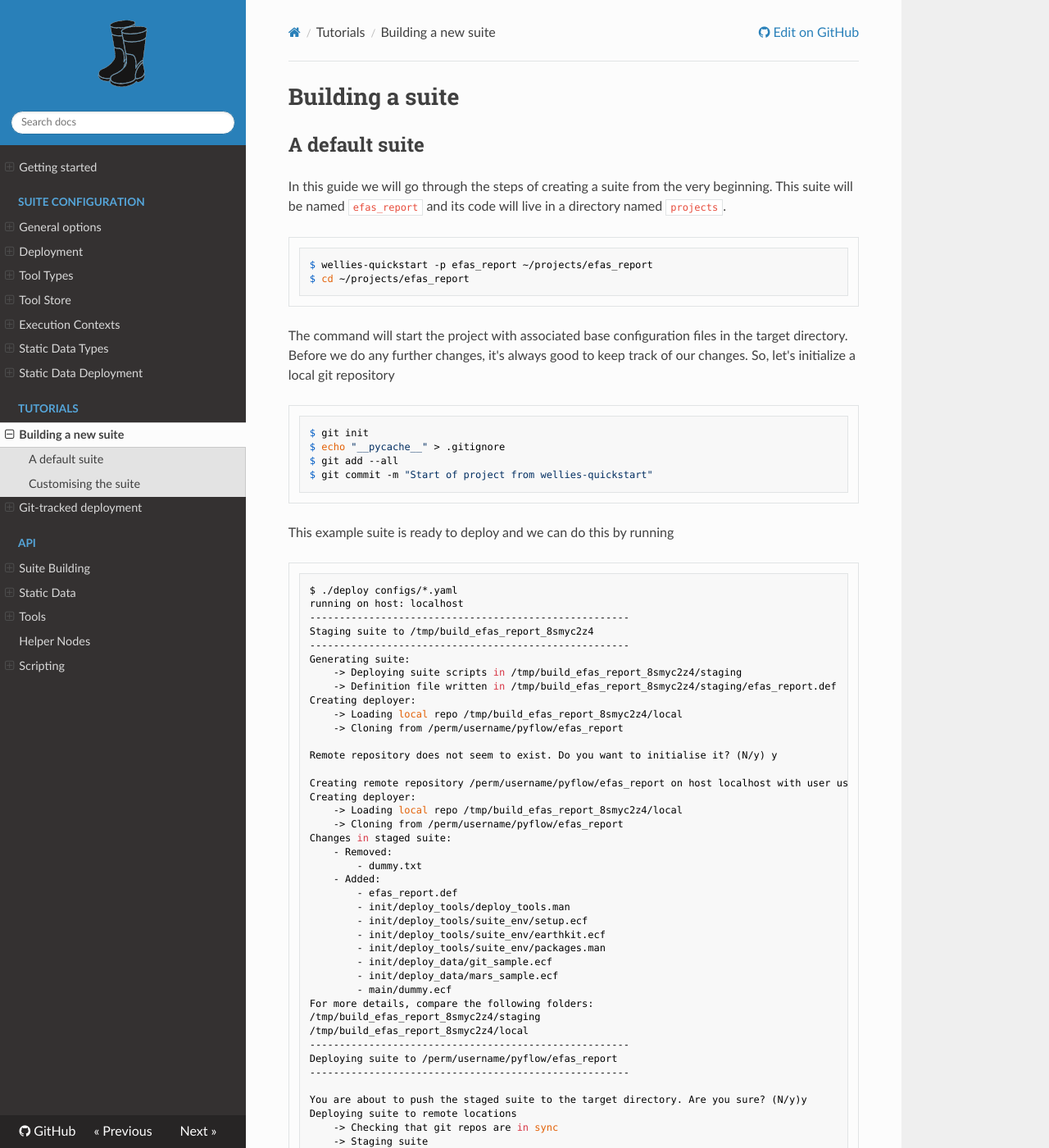
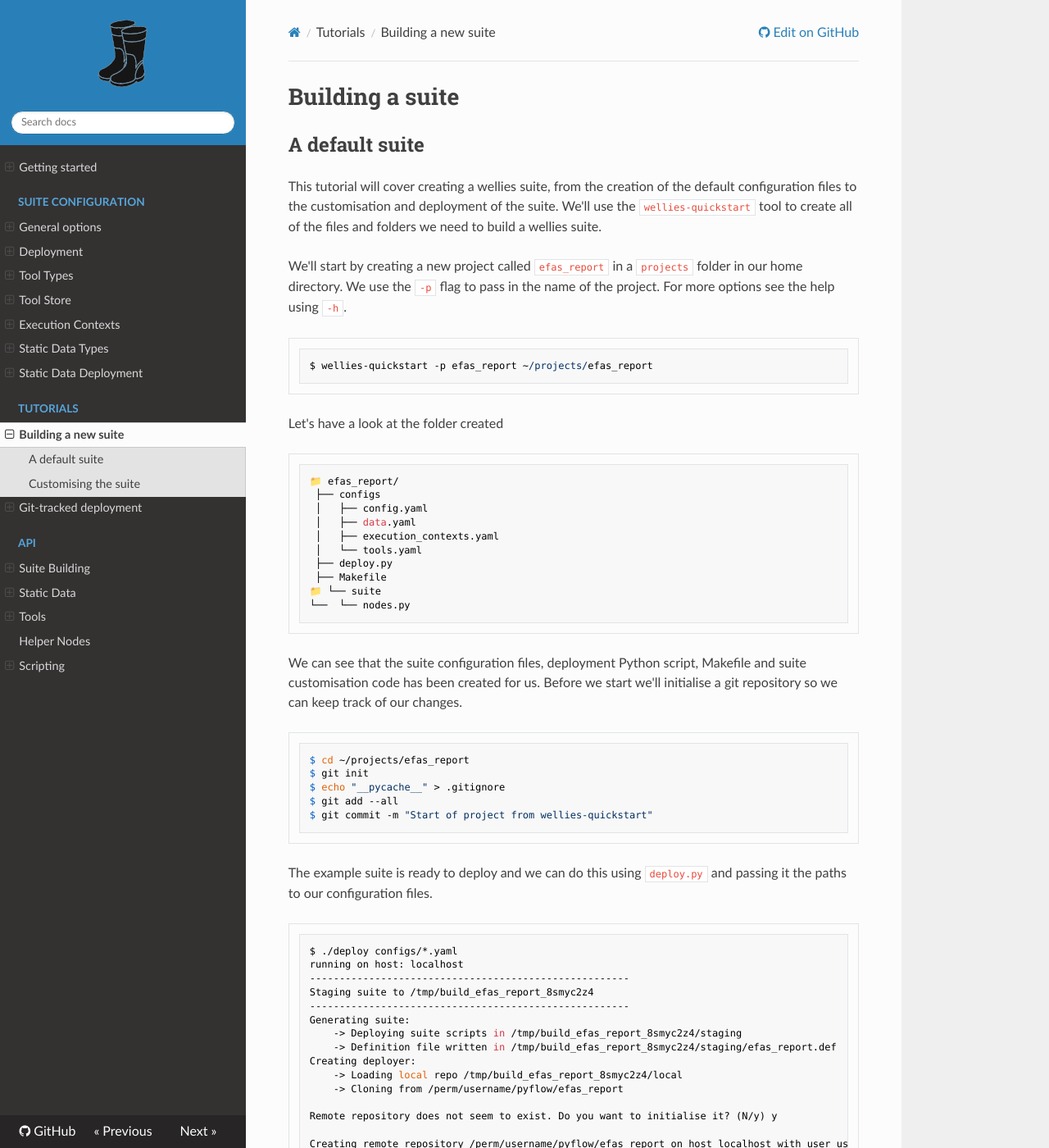
Before and after one commit to ecmwf/pyflow-wellies, an MkDocs documentation site: the page built from docs/quickstart_guide.md, in a window 1280 px wide and 1400 px high. Shown: the whole window at 82% size. Built offline with MkDocs 1.6.1, drawn with Linux system fonts in a browser that asks for light colours; nearby versions of some CDN libraries; some of the changed text lies outside the part shown.

Commit message:
Fixes and expansion to tools section

````diff
--- a/docs/quickstart_guide.md
+++ b/docs/quickstart_guide.md
@@ -2,26 +2,41 @@
 
 ## A default suite
 
-In this guide we will go through the steps of creating a suite from the very beginning.
-This suite will be named `efas_report` and its code will live in a directory named
-`projects`.
+This tutorial will cover creating a wellies suite, from the creation of the default configuration files to the customisation
+and deployment of the suite. We'll use the `wellies-quickstart` tool to create all of the files and folders we need to build a wellies suite.
 
-```shell
+We'll start by creating a new project called `efas_report` in a `projects` folder in our home directory.  We use the `-p` flag to pass in the name of the project. For more options see the help using `-h`.
+
+```console
 $ wellies-quickstart -p efas_report ~/projects/efas_report
-$ cd ~/projects/efas_report
 ```
 
-The command will start the project with associated base configuration files in the target directory.
-Before we do any further changes, it's always good to keep track of our changes. So, let's initialize a local git repository
+Let's have a look at the folder created
+
+```tree
+efas_report/
+├── configs
+│   ├── config.yaml
+│   ├── data.yaml
+│   ├── execution_contexts.yaml
+│   └── tools.yaml
+├── deploy.py
+├── Makefile
+└── suite
+    └── nodes.py
+```
+
+We can see that the suite configuration files, deployment Python script, Makefile and suite customisation code has been created for us. Before we start we'll initialise a git repository so we can keep track of our changes.
 
 ```console
+$ cd ~/projects/efas_report
 $ git init
 $ echo "__pycache__" > .gitignore
 $ git add --all
 $ git commit -m "Start of project from wellies-quickstart"
 ```
 
-This example suite is ready to deploy and we can do this by running
+The example suite is ready to deploy and we can do this using `deploy.py` and passing it the paths to our configuration files.
 
 ```console
 $ ./deploy configs/*.yaml
@@ -86,35 +101,34 @@
 
 We've deployed the default suite, now let's look at how we can configure it to do what we want.
 
+### Deploying the suite
+
+We can deploy this default suite to an ecflow server using `ecflow_client`.
+You'll need to either load the `ecflow` module or [install ecflow](https://ecflow.readthedocs.io/en/latest/install/index.html).
+
+```console
+$ ecflow_client --host ecflow_server.example.com --port 3141 --load /perm/username/pyflow/efas_report/efas_report.def
+```
+
 ## Customising the suite
 
 When we ran the deploy script we passed it the path to the configuration files `configs/*.yaml`.
-Within that directory there are four files
-
-```tree
-configs/
-    config.yaml
-    data.yaml
-    execution_contexts.yaml
-    tools.yaml
-```
-
 For a quick overview of what these files do:
 
-- `config.yaml` - handles the [pyflow](https://github.com/ecmwf/pyflow) suite and repository
+- `config.yaml` - handles the [pyflow](https://github.com/ecmwf/pyflow) suite, repository and ecflow server config
 - [`data.yaml`](./config/data_config.md) - configuration of data retrieval and handling
 - [`execution_contexts.yaml`](./config/exec_config.md) - for configuring how tasks are executed on hosts and queueing systems such as SLURM
 - [`tools.yaml`](./config/tools_config.md) - for conda environment creation and loading, environment variable handling etc
 
 
-In this tutorial we'll only cover making changes to `config.yaml` and `data.yaml`, click on filenames above for more information on making changes to the others.
+Click on filenames above for more information on available configuration options.
 
 To start, let's take a look at `config.yaml`
 
 ### `config.yaml`
 
-As mentioned above, this file handles the configuration of the [pyflow](https://github.com/ecmwf/pyflow) suite and repository
-in which the suite is stored. We'll start with the minmial example generated by wellies.
+This file handles the configuration of the [pyflow](https://github.com/ecmwf/pyflow) suite and repository
+in which the suite is stored. We'll start with the minimal example generated by wellies.
 
 ```yaml title="config.yaml"
 # Configuration file for pyflow suite.
@@ -305,8 +319,7 @@
 $ ./deploy config/*.yaml
 ```
 
-wellies reads and parses the YAML files from path given. The configuration settings are stored in a `Config` object created from the class that's defined
-in `deploy.py`.
+wellies reads and parses the YAML files from path given. The configuration settings are stored in a `Config` object created from the class that's defined in `deploy.py`.
 
 ```python title="suite/nodes.py"
 class Config:
@@ -360,8 +373,7 @@
 ```
 
 To add such a node to our suite we will modify the main family definition in `suite/nodes.py`.
-At the moment we have the `MainFamily` definition with a single
-placeholder task in it.
+At the moment we have the `MainFamily` definition with a single placeholder task in it.
 
 
 ```python title="suite/nodes.py"
@@ -376,8 +388,8 @@
 
 Let's replace this by a repeating node that will run
 every day, retrieve the input data for each cycle and then run our processing. We see
-that the `MainFamily` class receives a config argument so we can use that to carry
-on data like, start and end dates and the keys for our data retrieval.
+that the `MainFamily` class receives a config argument so we can use that to pass data such as
+start and end dates and the keys for our data retrieval.
 
 ```python title="suite/nodes.py"
 class IssueFamily(pf.Family):
@@ -412,16 +424,48 @@
                     f_previous = f_issue
 ```
 
-For readability we also define a `IssueFamily` class that holds the logic of a
-single run of our analysis and transfer the configuration of how many cycles we
-are going to run.
+For readability we also define an `IssueFamily` class that holds the logic of a
+single run of our analysis and configures how many cycles we are going to run.
 
 The `post_script` added to our retrievals in `data.yaml` uses an external conversion tool
-provided by the `ecmwf-toolbox` module. We need to add such runtime dependency on top of
-our script. The way to do it is again via the `config` object which has a `tools`
-attribute pointing to a `ToolStore` object. Using this `load` function we can load
-any of the tools defined in our `tool.yaml`.
+provided by the `ecmwf-toolbox` module. We need to let wellies know we're going to use this module by making sure it's in our `tools.yaml` file.
 
+```yaml title="tools.yaml"
+tools:
+  modules:
+    python:
+      name: python3
+      version: 3.10.10-01
+    ecmwf-toolbox:
+      version: 2023.10.0.0
+      depends: [python]
+  packages:
+    earthkit:
+      type: git
+      source: git@github.com:ecmwf/earthkit-data.git
+      branch: develop
+      post_script: "pip install . --no-deps"
+  environments:
+      suite_env:
+          type: system_venv
+          depends: [python, ecmwf-toolbox]
+          packages: [earthkit]
+```
+
+We're now able to add the loading of the `ecmwf-toolbox` module to our script using the `config.tools.load('ecmwf-toolbox')`
+call.
+
+```python
+n_ret = pf.Task(
+            name='retrieve',
+            script=[
+                config.tools.load('ecmwf-toolbox'),
+                [dd.script for dd in config.fc_retrievals],
+            ],
+        )
+```
+
+For more detail on using tools see the [tools documentation](./config/tools_config.md).
 
 # TODO's
 
````
Also changed, not shown: other parts of docs/quickstart_guide.md (+2 -2 lines).
